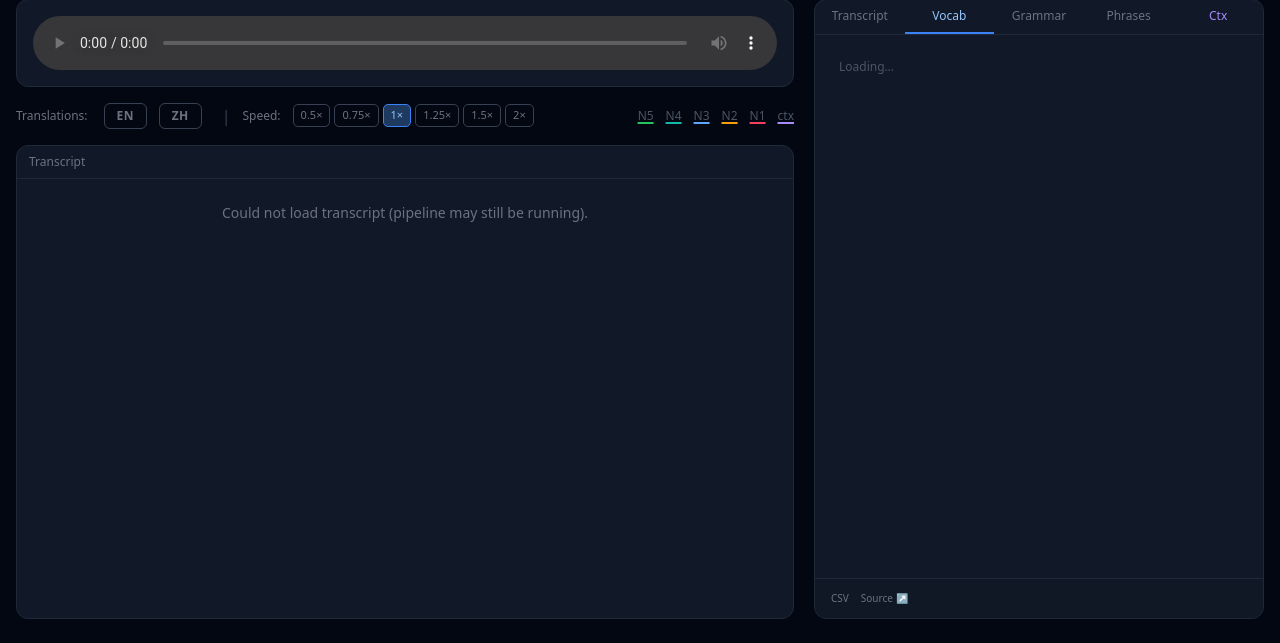
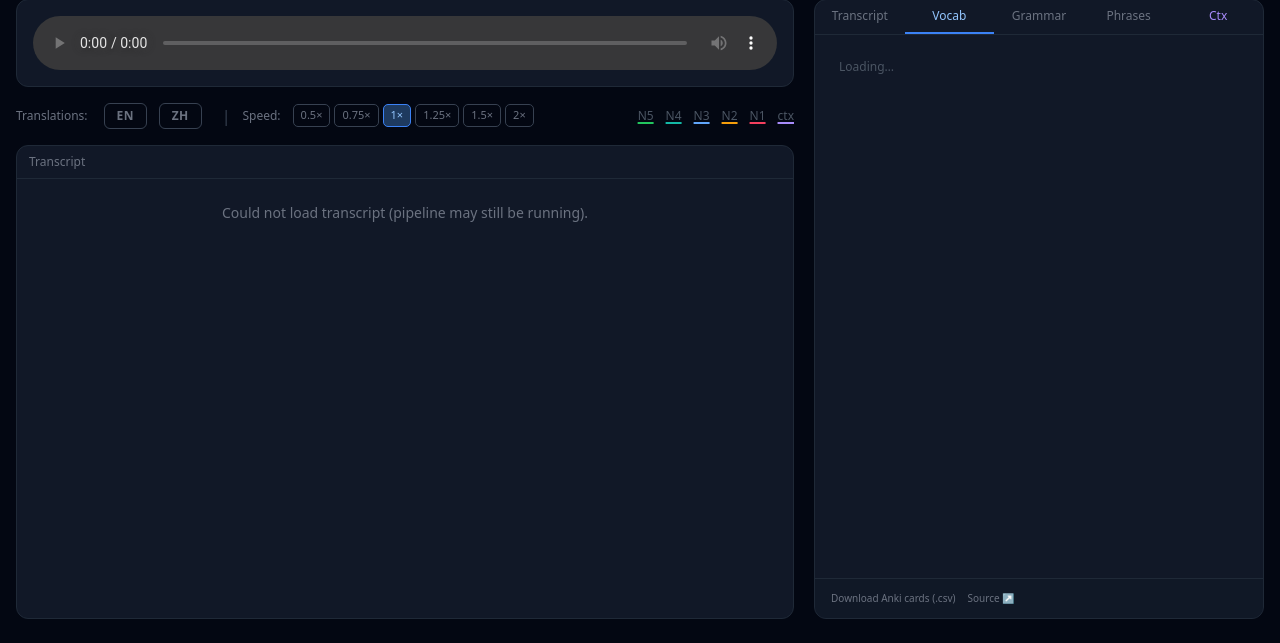
Before and after one commit to czwsh98/japanese-learning-through-news-and-podcasts, a Flask app: template web/templates/episode.html in a window 1280 px wide. Shown: the part 184-827 px from the top of the page. Run offline with Flask 3, Linux system fonts and the light colour scheme; the template is opened without the code that fills it: most values are stand-ins (such as "Sample title", 1, 10 or a date in 2020); some libraries are stand-ins or nearby versions.

Commit message:
Fix Anki sync button layout and player loading issues
- Fix Javascript syntax error in Anki connect alert

- Relocate Anki sync button to bottom right of cards

- Default to Transcript tab for Desktop Video mode

```diff
--- a/web/static/js/player.js
+++ b/web/static/js/player.js
@@ -48,6 +48,12 @@ document.addEventListener("DOMContentLoaded", async () => {
       transcriptEl.classList.add("flex-1");
     }
     transcriptCard?.classList.add("hidden");
+
+    // Default to Transcript tab on Desktop Video mode
+    document.querySelectorAll(".tab-btn").forEach(b => b.classList.remove("tab-active"));
+    document.querySelector('.tab-btn[data-tab="transcript"]')?.classList.add("tab-active");
+    document.querySelectorAll("[data-panel]").forEach(p => p.classList.add("hidden"));
+    if (panelTranscript) panelTranscript.classList.remove("hidden");
   } else if (isYoutube) {
     // Mobile YouTube: hide Transcript tab, activate Vocab instead
     const transcriptTab = document.querySelector('.tab-btn[data-tab="transcript"]');
@@ -842,7 +848,7 @@ document.addEventListener("DOMContentLoaded", async () => {
         level: item.level,
         tags: `japanese vocab ${item.level || ""}`.trim()
       }).replace(/'/g, "&#39;");
-      return `<div class="card"><div class="card-front">${esc(item.word)}<span class="card-reading">【${esc(item.reading)}】</span><span class="card-level card-level-${(item.level||"").toLowerCase()}">${esc(item.level)}</span><button class="btn-anki ml-auto text-gray-500 hover:text-blue-400 p-1" title="Sync to Anki" data-card='${cardJson}'><svg xmlns="http://www.w3.org/2000/svg" width="14" height="14" viewBox="0 0 24 24" fill="none" stroke="currentColor" stroke-width="2" stroke-linecap="round" stroke-linejoin="round"><path d="M21 15v4a2 2 0 0 1-2 2H5a2 2 0 0 1-2-2v-4"/><polyline points="7 10 12 15 17 10"/><line x1="12" y1="15" x2="12" y2="3"/></svg></button></div><div class="card-body"><div class="card-en">${esc(item.en)}</div><div class="card-zh">${esc(item.zh)}</div></div></div>`;
+      return `<div class="card"><div class="card-front">${esc(item.word)}<span class="card-reading">【${esc(item.reading)}】</span><span class="card-level card-level-${(item.level||"").toLowerCase()} ml-auto">${esc(item.level)}</span></div><div class="card-body"><div class="card-en">${esc(item.en)}</div><div class="card-zh">${esc(item.zh)}</div><div class="flex justify-end mt-1"><button class="btn-anki text-gray-500 hover:text-blue-400 p-1" title="Sync to Anki" data-card='${cardJson}'><svg xmlns="http://www.w3.org/2000/svg" width="14" height="14" viewBox="0 0 24 24" fill="none" stroke="currentColor" stroke-width="2" stroke-linecap="round" stroke-linejoin="round"><path d="M21 15v4a2 2 0 0 1-2 2H5a2 2 0 0 1-2-2v-4"/><polyline points="7 10 12 15 17 10"/><line x1="12" y1="15" x2="12" y2="3"/></svg></button></div></div></div>`;
     }).join("") : `<p class="panel-empty">No vocab</p>`;
   }
 
@@ -858,7 +864,7 @@ document.addEventListener("DOMContentLoaded", async () => {
         level: item.level,
         tags: `japanese grammar ${item.level || ""}`.trim()
       }).replace(/'/g, "&#39;");
-      return `<div class="card"><div class="card-front">${esc(item.pattern)}<span class="card-level card-level-${(item.level||"").toLowerCase()}">${esc(item.level)}</span><button class="btn-anki ml-auto text-gray-500 hover:text-blue-400 p-1" title="Sync to Anki" data-card='${cardJson}'><svg xmlns="http://www.w3.org/2000/svg" width="14" height="14" viewBox="0 0 24 24" fill="none" stroke="currentColor" stroke-width="2" stroke-linecap="round" stroke-linejoin="round"><path d="M21 15v4a2 2 0 0 1-2 2H5a2 2 0 0 1-2-2v-4"/><polyline points="7 10 12 15 17 10"/><line x1="12" y1="15" x2="12" y2="3"/></svg></button></div><div class="card-body"><div class="card-en">${esc(item.meaning_en)}</div><div class="card-zh">${esc(item.meaning_zh)}</div></div></div>`;
+      return `<div class="card"><div class="card-front">${esc(item.pattern)}<span class="card-level card-level-${(item.level||"").toLowerCase()} ml-auto">${esc(item.level)}</span></div><div class="card-body"><div class="card-en">${esc(item.meaning_en)}</div><div class="card-zh">${esc(item.meaning_zh)}</div><div class="flex justify-end mt-1"><button class="btn-anki text-gray-500 hover:text-blue-400 p-1" title="Sync to Anki" data-card='${cardJson}'><svg xmlns="http://www.w3.org/2000/svg" width="14" height="14" viewBox="0 0 24 24" fill="none" stroke="currentColor" stroke-width="2" stroke-linecap="round" stroke-linejoin="round"><path d="M21 15v4a2 2 0 0 1-2 2H5a2 2 0 0 1-2-2v-4"/><polyline points="7 10 12 15 17 10"/><line x1="12" y1="15" x2="12" y2="3"/></svg></button></div></div></div>`;
     }).join("") : `<p class="panel-empty">No grammar</p>`;
   }
 
@@ -873,7 +879,7 @@ document.addEventListener("DOMContentLoaded", async () => {
         example: item.context,
         tags: "japanese expression"
       }).replace(/'/g, "&#39;");
-      return `<div class="card"><div class="card-front">${esc(item.expression)}<span class="card-reading">【${esc(item.reading)}】</span><button class="btn-anki ml-auto text-gray-500 hover:text-blue-400 p-1" title="Sync to Anki" data-card='${cardJson}'><svg xmlns="http://www.w3.org/2000/svg" width="14" height="14" viewBox="0 0 24 24" fill="none" stroke="currentColor" stroke-width="2" stroke-linecap="round" stroke-linejoin="round"><path d="M21 15v4a2 2 0 0 1-2 2H5a2 2 0 0 1-2-2v-4"/><polyline points="7 10 12 15 17 10"/><line x1="12" y1="15" x2="12" y2="3"/></svg></button></div><div class="card-body"><div class="card-en">${esc(item.en)}</div><div class="card-zh">${esc(item.zh)}</div></div></div>`;
+      return `<div class="card"><div class="card-front">${esc(item.expression)}<span class="card-reading">【${esc(item.reading)}】</span></div><div class="card-body"><div class="card-en">${esc(item.en)}</div><div class="card-zh">${esc(item.zh)}</div><div class="flex justify-end mt-1"><button class="btn-anki text-gray-500 hover:text-blue-400 p-1" title="Sync to Anki" data-card='${cardJson}'><svg xmlns="http://www.w3.org/2000/svg" width="14" height="14" viewBox="0 0 24 24" fill="none" stroke="currentColor" stroke-width="2" stroke-linecap="round" stroke-linejoin="round"><path d="M21 15v4a2 2 0 0 1-2 2H5a2 2 0 0 1-2-2v-4"/><polyline points="7 10 12 15 17 10"/><line x1="12" y1="15" x2="12" y2="3"/></svg></button></div></div></div>`;
     }).join("") : `<p class="panel-empty">No expressions</p>`;
   }
 
@@ -889,7 +895,7 @@ document.addEventListener("DOMContentLoaded", async () => {
         level: "context-specific",
         tags: "japanese context-specific"
       }).replace(/'/g, "&#39;");
-      return `<div class="card" style="border-color:rgba(167,139,250,0.2);"><div class="card-front">${esc(item.word||item.pattern)}${item.reading?`<span class="card-reading">【${esc(item.reading)}】</span>`:""}<span class="card-level card-level-context-specific">ctx</span><button class="btn-anki ml-auto text-gray-500 hover:text-blue-400 p-1" title="Sync to Anki" data-card='${cardJson}'><svg xmlns="http://www.w3.org/2000/svg" width="14" height="14" viewBox="0 0 24 24" fill="none" stroke="currentColor" stroke-width="2" stroke-linecap="round" stroke-linejoin="round"><path d="M21 15v4a2 2 0 0 1-2 2H5a2 2 0 0 1-2-2v-4"/><polyline points="7 10 12 15 17 10"/><line x1="12" y1="15" x2="12" y2="3"/></svg></button></div><div class="card-body"><div class="card-en">${esc(item.en||item.meaning_en)}</div><div class="card-zh">${esc(item.zh||item.meaning_zh)}</div></div></div>`;
+      return `<div class="card" style="border-color:rgba(167,139,250,0.2);"><div class="card-front">${esc(item.word||item.pattern)}${item.reading?`<span class="card-reading">【${esc(item.reading)}】</span>`:""}<span class="card-level card-level-context-specific ml-auto">ctx</span></div><div class="card-body"><div class="card-en">${esc(item.en||item.meaning_en)}</div><div class="card-zh">${esc(item.zh||item.meaning_zh)}</div><div class="flex justify-end mt-1"><button class="btn-anki text-gray-500 hover:text-blue-400 p-1" title="Sync to Anki" data-card='${cardJson}'><svg xmlns="http://www.w3.org/2000/svg" width="14" height="14" viewBox="0 0 24 24" fill="none" stroke="currentColor" stroke-width="2" stroke-linecap="round" stroke-linejoin="round"><path d="M21 15v4a2 2 0 0 1-2 2H5a2 2 0 0 1-2-2v-4"/><polyline points="7 10 12 15 17 10"/><line x1="12" y1="15" x2="12" y2="3"/></svg></button></div></div></div>`;
     }).join("") : `<p class="panel-empty">No ctx</p>`;
   }
 });
--- a/web/templates/episode.html
+++ b/web/templates/episode.html
@@ -181,7 +181,7 @@
     <!-- Sidebar footer -->
     <div class="px-4 py-3 border-t border-gray-800 flex items-center justify-between bg-gray-900/50">
       <div class="flex gap-3">
-        <a href="/episode/{{ date }}/cards.csv" class="text-[10px] text-gray-500 hover:text-gray-300 transition-colors">CSV</a>
+        <a href="/episode/{{ date }}/cards.csv" class="text-[10px] text-gray-500 hover:text-gray-300 transition-colors">Download Anki cards (.csv)</a>
         {% if meta.get('url') %}
         <a href="{{ meta.url }}" target="_blank" rel="noopener" class="text-[10px] text-gray-500 hover:text-gray-300 transition-colors">Source ↗</a>
         {% endif %}
```
Also changed, not shown: sources.json (+7 -1 lines).
